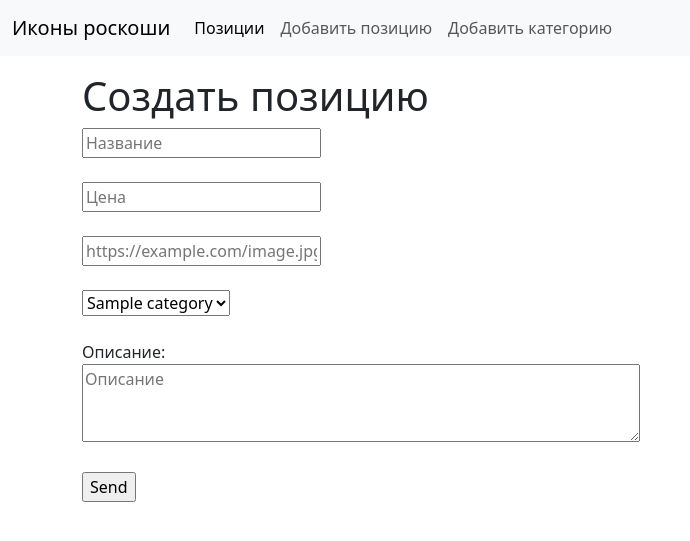
After one commit to Aiigeriim/Homework_54_Sardarbekova, a Django app: template webapp/templates/create_product.html in a window 1280 px wide. The commit adds this page. Shown: the top 541 px of the page, without its empty margins (0-690 px from the left). Run offline with Django 3.2, Linux system fonts and the light colour scheme; the template is opened without the code that fills it: most values are stand-ins (such as "Sample title", 1, 10 or a date in 2020).

```diff
--- a/webapp/templates/base.html
+++ b/webapp/templates/base.html
@@ -16,20 +16,20 @@
 
 <nav class="navbar navbar-expand-lg bg-body-tertiary">
   <div class="container-fluid">
-    <a class="navbar-brand" href="#">Иконы роскоши</a>
+    <a class="navbar-brand" href="{% url 'index' %}">Иконы роскоши</a>
     <button class="navbar-toggler" type="button" data-bs-toggle="collapse" data-bs-target="#navbarNav" aria-controls="navbarNav" aria-expanded="false" aria-label="Toggle navigation">
       <span class="navbar-toggler-icon"></span>
     </button>
     <div class="collapse navbar-collapse" id="navbarNav">
       <ul class="navbar-nav">
         <li class="nav-item">
-          <a class="nav-link active" aria-current="page" href="#">Позиции</a>
+          <a class="nav-link active" aria-current="page" href="{% url 'index' %}">Позиции</a>
         </li>
         <li class="nav-item">
-          <a class="nav-link" href="#">Добавить объект</a>
+          <a class="nav-link" href="{% url 'add_product' %}">Добавить позицию</a>
         </li>
         <li class="nav-item">
-          <a class="nav-link" href="#">Добавить категорию</a>
+          <a class="nav-link" href="{% url 'add_category' %}">Добавить категорию</a>
         </li>
       </ul>
     </div>
--- /dev/null
+++ b/webapp/templates/create_product.html
@@ -0,0 +1,39 @@
+{% extends 'base.html' %}
+
+{% block title %}
+   <title>New position</title>
+{% endblock %}
+
+{% block content %}
+
+    <div class="mt-3">
+<h1>Создать позицию</h1>
+<form action="{% url 'add_product' %}" method="post">
+    {% csrf_token %}
+
+    <input type="text" name="title" placeholder="Название" required/>
+    <br/>
+    <br/>
+    <input type="number" id="numberInput" name="price" placeholder="Цена" required>
+    <br/>
+    <br/>
+    <input type="url" id="imageUrl" name="image" placeholder="https://example.com/image.jpg" required>
+    <br/>
+    <br/>
+    <select name="category">
+        {% for category in categories %}
+        <option placeholder="Категория" value="">{{ category.title }}</option>
+        {% endfor %}
+    </select>
+    <br/>
+    <br/>
+    <label>Описание:</label><br/>
+    <textarea name="description" rows="3" style="width: 50%; resize: vertical;" placeholder="Описание"></textarea>
+    <br/>
+    <br/>
+    <input type="submit" value="Send"/>
+</form>
+</div>
+
+
+{% endblock %}
```
Also changed, not shown: homework_54_/wsgi.py (added, +16 -0 lines), webapp/templates/create_category.html (added, +24 -0 lines), webapp/templates/detail.html (+15 -2 lines), webapp/templates/index.html (+19 -32 lines), homework_54_/__init__.py (added), webapp/__init__.py (added).
